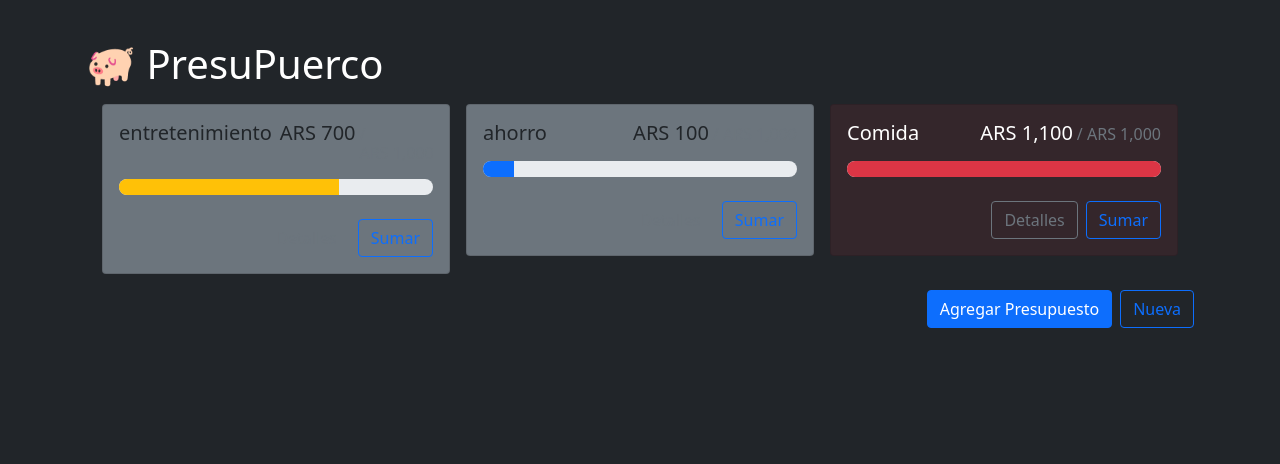
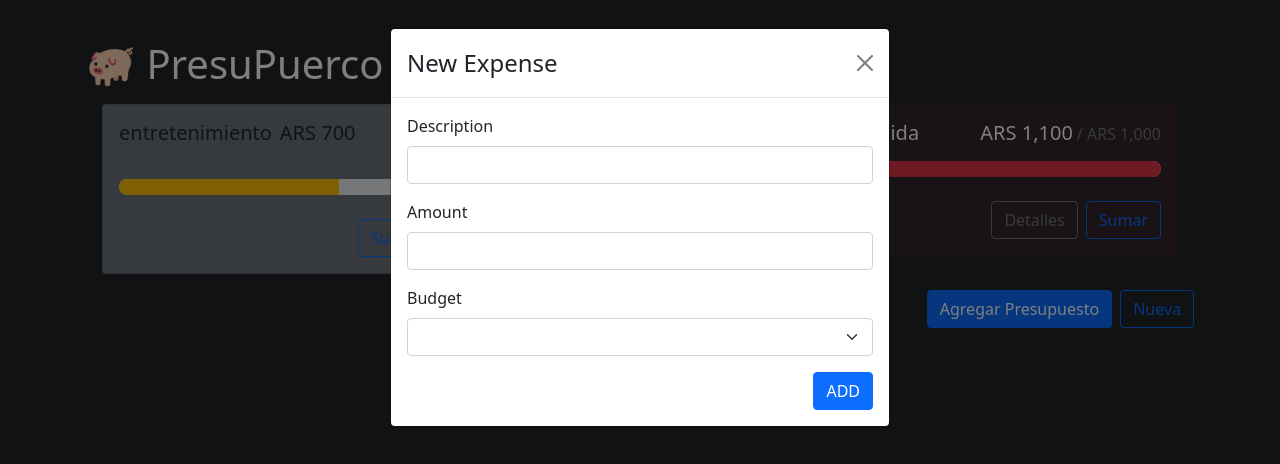
Before and after one commit to tomeli5n/presupuerco, a React (Create React App) app: page / in a window 1280 px wide. Shown: the top 464 px of the page. Built offline with nearby package versions, Linux system fonts and the light colour scheme.

Commit message:
New expense modal

```diff
--- a/src/App.js
+++ b/src/App.js
@@ -2,6 +2,7 @@
 import { Button, Stack } from 'react-bootstrap';
 import Container from 'react-bootstrap/Container';
 import AddBudgetModal from './components/AddBudgetModal';
+import AddExpenseModal from './components/AddExpenseModal';
 import BudgetCard from './components/BudgetCard';
 import { useState } from "react"
 import { useBudgets } from './contexts/BudgetsContext';
@@ -39,11 +40,13 @@
         })}
       </div>
       <Stack direction="horizontal" gap="2" className="mb-4">
-        <Button variant="primary" className="ms-auto" onClick={()=> setShowAddBudgetModal(true)}>Agregar Presupuesto</Button>
+        <Button variant="primary" className="ms-auto"
+          onClick={()=> setShowAddBudgetModal(true)}>Agregar Presupuesto</Button>
         <Button variant="outline-primary">Nueva</Button>
       </Stack>
     </Container>
     <AddBudgetModal show={showAddBudgetModal} handleClose={() => setShowAddBudgetModal(false)}/>
+    <AddExpenseModal show/>
   </>
   );
 }
--- /dev/null
+++ b/src/components/AddExpenseModal.js
@@ -0,0 +1,55 @@
+import { Form, Modal, Button } from "react-bootstrap";
+import { useRef } from "react"
+import { useBudgets } from "../contexts/BudgetsContext"
+
+export default function AddExpenseModal({show, handleClose, defaultBudgetId}) {
+    const descriptionRef = useRef()
+    const amountRef = useRef()
+    const budgetIdRef = useRef()
+    const { addExpense, budgets } = useBudgets()
+
+    function handleSubmit(e) {
+        e.preventDefault()
+        addExpense({
+            description: descriptionRef.current.value,
+            amount: parseFloat(amountRef.current.value),
+            budgetId: budgetIdRef.current.value,
+        })
+        handleClose()
+    }
+    return (
+    <Modal show={show} onHide={handleClose}>
+        <Form onSubmit={handleSubmit}>
+            <Modal.Header closeButton>
+                <Modal.Title>New Expense</Modal.Title>
+            </Modal.Header>
+            <Modal.Body>
+                <Form.Group className="mb-3" controlId="description">
+                    <Form.Label>Description</Form.Label>
+                    <Form.Control ref={descriptionRef} type="text" required />
+                </Form.Group>
+                <Form.Group className="mb-3" controlId="amount">
+                    <Form.Label>Amount</Form.Label>
+                    <Form.Control
+                        ref={amountRef}
+                        type="number"
+                        required
+                        min={0}
+                        step={0.01}/>
+                </Form.Group>
+                <Form.Group className="mb-3" controlId="budgetid">
+                    <Form.Label>Budget</Form.Label>
+                    <Form.Select defaultValue={defaultBudgetId} ref={budgetIdRef}>
+                        {budgets.map(budget => (
+                            <option key={budget.id} value={budget.id}>{budget.name}</option>
+                            ))}
+                    </Form.Select>
+                </Form.Group>
+                <div className="d-flex justify-content-end">
+                    <Button variant="primary" type="submit">ADD</Button>
+                </div>
+            </Modal.Body>
+        </Form>
+    </Modal>
+    )
+}
```
